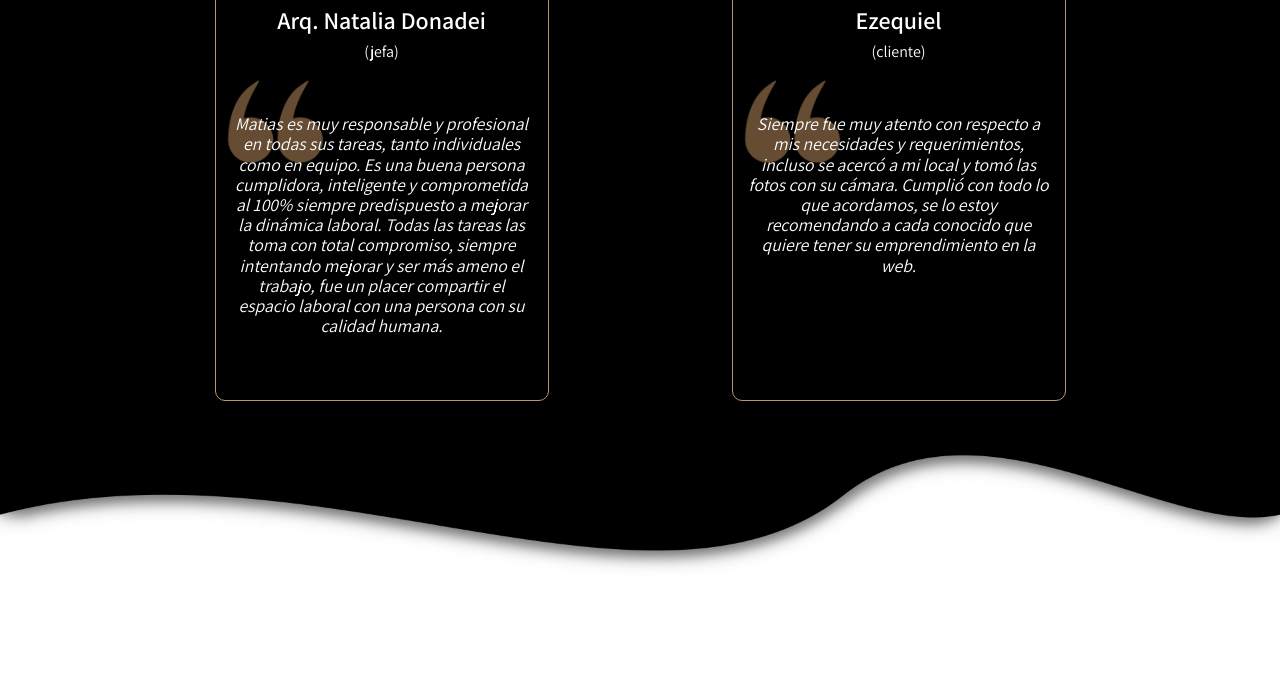
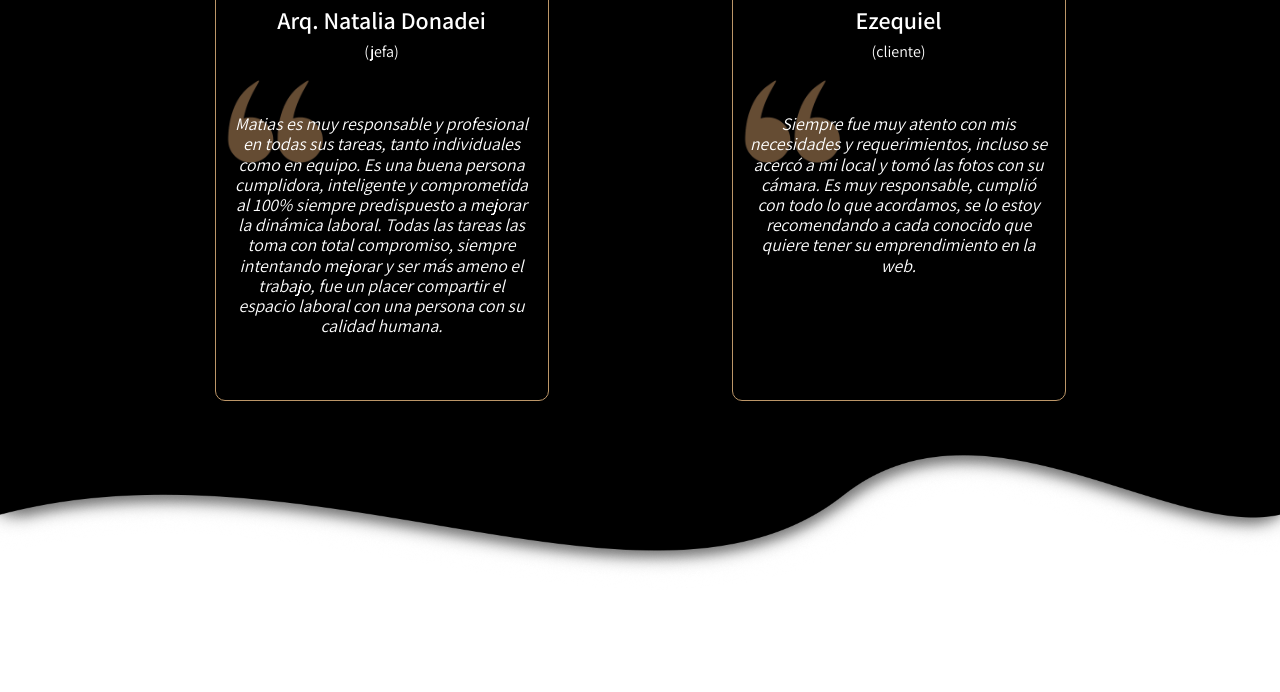
Before and after one commit to MatiasOrcajo/portfolio, a website: page source/index.html in a window 1280 px wide. Shown: the part 2490-3182 px from the top of the page. Drawn offline with Linux system fonts and the light colour scheme.

Commit message:
quinta subida a heroku

```diff
--- a/source/index.html
+++ b/source/index.html
@@ -294,8 +294,8 @@
                     </div>
 
 
-                    <p>Siempre fue muy atento con respecto a mis necesidades y requerimientos, incluso se acercó a mi local y tomó las fotos con su cámara. Cumplió con todo lo que acordamos, se lo estoy recomendando a cada conocido que quiere tener su emprendimiento
-                        en la web. </p>
+                    <p>Siempre fue muy atento con mis necesidades y requerimientos, incluso se acercó a mi local y tomó las fotos con su cámara. Es muy responsable, cumplió con todo lo que acordamos, se lo estoy recomendando a cada conocido que quiere tener
+                        su emprendimiento en la web. </p>
 
                 </blockquote>
 
```
